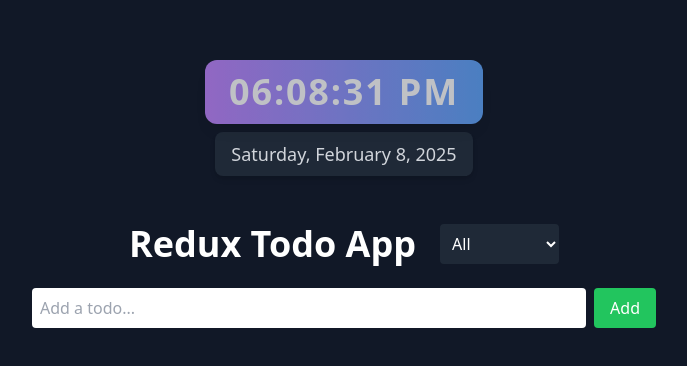
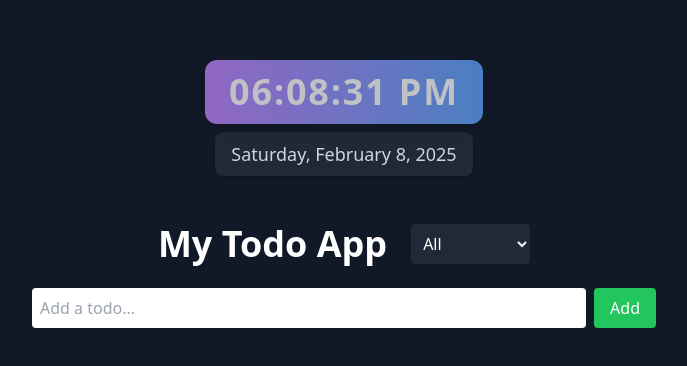
Before and after one commit to Muhammad-sefat/todo-app-with-redux, a React (Vite) app: page / in a window 1280 px wide. Shown: the part 198-564 px from the top of the page, without its empty margins (296-983 px from the left). Built offline with nearby package versions, Linux system fonts and the light colour scheme.

Commit message:
Final commit

```diff
--- a/src/TodoApp.jsx
+++ b/src/TodoApp.jsx
@@ -76,7 +76,7 @@ const TodoApp = () => {
       {/* Heading & Filter Dropdown */}
       <div className="flex flex-col md:flex-row justify-center items-center w-full md:w-3/4 gap-4 md:gap-6 my-6">
         <h1 className="text-2xl md:text-4xl font-bold text-center">
-          Redux Todo App
+          My Todo App
         </h1>
         <select
           className="p-2 rounded bg-gray-800 text-white"
```
